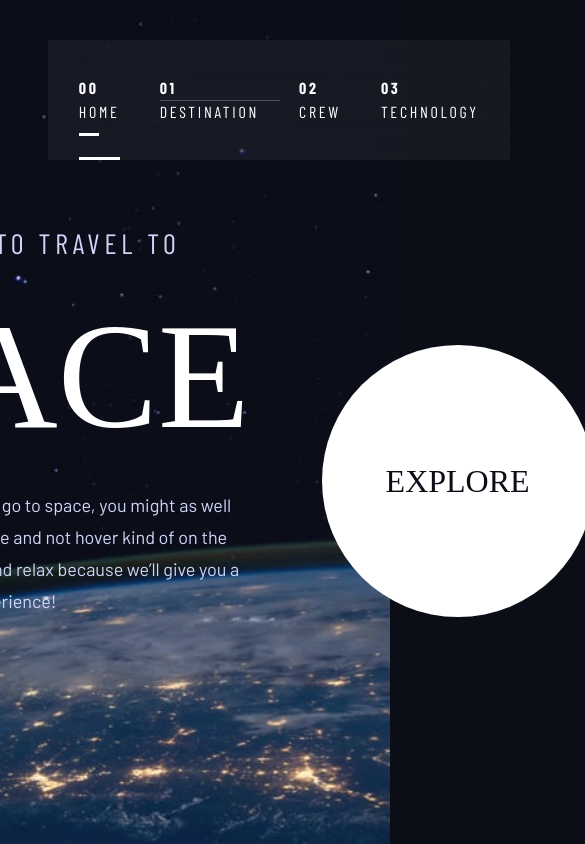
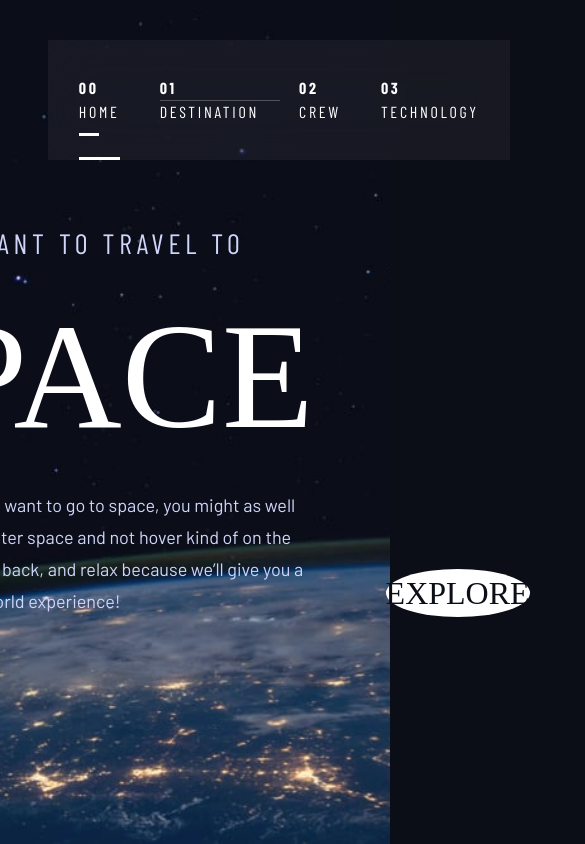
Before and after one commit to alvarnydev/space-tourism-agency, a React (Vite) app: page / in a window 390 px wide. Shown: the whole page, 585 px wide, since content can reach past the window. Built offline with nearby package versions, Linux system fonts and the light colour scheme; a web font is replaced by a local one.

Commit message:
Hero button link fix

```diff
--- a/src/components/HeroButton.tsx
+++ b/src/components/HeroButton.tsx
@@ -2,11 +2,11 @@ import { Link } from 'react-router-dom';
 
 const HeroButton = () => (
   <div className='flex-1 flex justify-end'>
-    <button className='transition-[outline] w-[17rem] h-[17rem] rounded-[50%] bg-white outline-[88px] outline-white/10 hover:outline'>
-      <Link to={`/destination`}>
+    <Link to={`/destination`}>
+      <button className='transition-[outline] md:w-48 md:h-48 lg:w-[17rem] lg:h-[17rem] rounded-[50%] bg-white outline-[88px] outline-white/10 hover:outline'>
         <h4 className='text-black'>Explore</h4>
-      </Link>
-    </button>
+      </button>
+    </Link>
   </div>
 );
 
```
